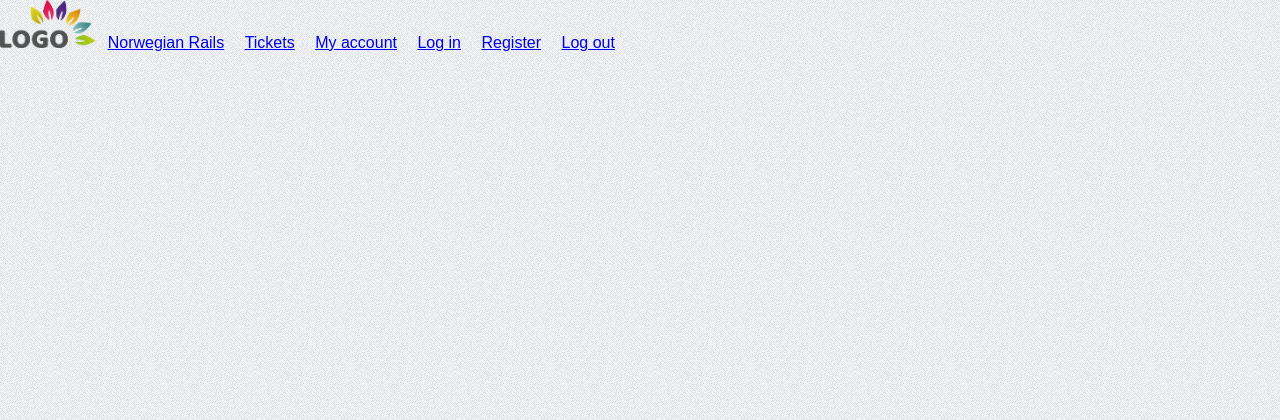
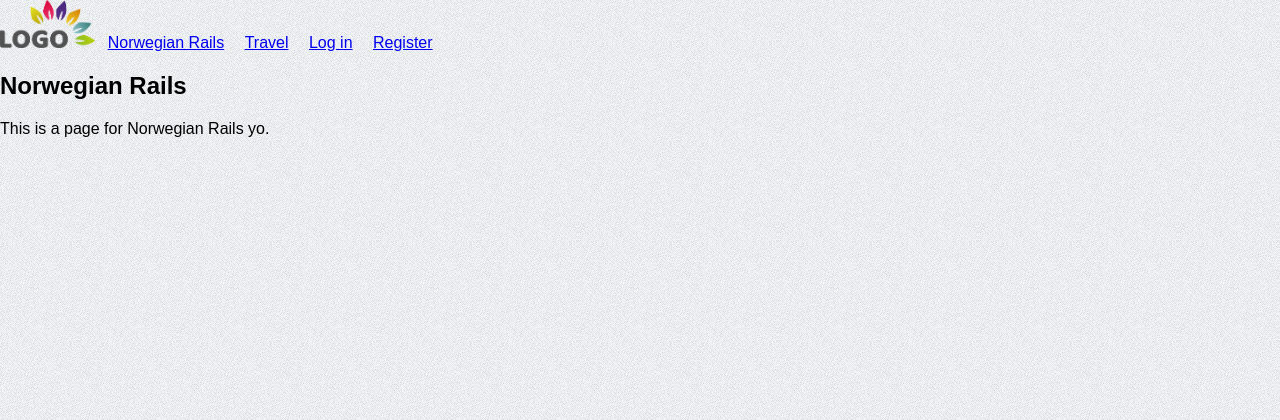
Before and after one commit to aunefyren/norwegian-rails, a PHP site: page / in a window 1280 px wide. Shown: the top 420 px of the page. Run offline with PHP 8.4, Linux system fonts and the light colour scheme; some libraries are stand-ins or nearby versions.

Commit message:
Functional login and registering
No CSS as of yet

```diff
--- a/api/objects/user.php
+++ b/api/objects/user.php
@@ -85,6 +85,7 @@ class User{
             $this->user_lastname = $row['user_lastname'];
             $this->user_email = $row['user_email'];
             $this->user_birth_date = $row['user_birth_date'];
+            $this->user_creation = $row['user_creation'];
             $this->user_password = $row['user_password'];
             $this->user_activated = $row['user_activated'];
             $this->user_enabled = $row['user_enabled'];
--- /dev/null
+++ b/api/validate_token.php
@@ -0,0 +1,66 @@
+<?php
+// required headers
+header("Access-Control-Allow-Origin: *");
+header("Content-Type: application/json; charset=UTF-8");
+header("Access-Control-Allow-Methods: POST");
+header("Access-Control-Max-Age: 3600");
+header("Access-Control-Allow-Headers: Content-Type, Access-Control-Allow-Headers, Authorization, X-Requested-With");
+
+// required to decode jwt
+include_once 'config/core.php';
+include_once 'libs/php-jwt-master/src/BeforeValidException.php';
+include_once 'libs/php-jwt-master/src/ExpiredException.php';
+include_once 'libs/php-jwt-master/src/SignatureInvalidException.php';
+include_once 'libs/php-jwt-master/src/JWT.php';
+use \Firebase\JWT\JWT;
+
+// get posted data
+$data = json_decode(file_get_contents("php://input"));
+
+// get jwt
+$jwt=isset($data->jwt) ? $data->jwt : "";
+
+if($jwt){
+
+    // if decode succeed, show user details
+    try {
+        // decode jwt
+        $decoded = JWT::decode($jwt, $key, array('HS256'));
+
+        // set response code
+        http_response_code(200);
+
+        // show user details
+        echo json_encode(array(
+            "message" => "Access granted.",
+            "error" => false,
+            "data" => $decoded->data
+        ));
+
+    }
+
+    // if decode fails, it means jwt is invalid
+    catch (Exception $e){
+
+        // set response code
+        http_response_code(401);
+
+        // tell the user access denied  & show error message
+        echo json_encode(array(
+            "message" => "Log in for access.",
+            "error" => $e->getMessage()
+        ));
+    }
+}
+
+// show error message if jwt is empty
+else{
+
+    // set response code
+    http_response_code(401);
+
+    // tell the user access denied
+    echo json_encode(array("message" => "Tilgang nektet.", "error" => "false"));
+}
+
+?>
--- a/css/custom.css
+++ b/css/custom.css
@@ -50,7 +50,6 @@ body {
     box-sizing: border-box;
     height: 100%;
     margin: auto;
-    display: inline-block;
     padding: 0.5em;
     text-align: center;
 }
--- a/index.html
+++ b/index.html
@@ -23,16 +23,16 @@
 
     <nav class="navbar">
         <div class="nav-logo">
-            <a href="./"><img style="box-sizing: border-box;height: 100%;" src="assets/logo/logo.png"></a>
+            <a href="#" onclick="loadPage();"><img style="box-sizing: border-box;height: 100%;" src="assets/logo/logo.png"></a>
         </div>
 
         <div class="navbar-items">
-            <a class="navbar-brand show" href="./">Norwegian Rails</a>
-            <a class="nav-item show" href="#" id='tickets'>Tickets</a>
-            <a class="nav-item hide" href="#" id='account'>My account</a>
-            <a class="nav-item show" href="#" id='log_in'>Log in</a>
-            <a class="nav-item show" href="#" id='register'>Register</a>
-            <a class="nav-item hide" href="#" id='log_out'>Log out</a>
+            <a class="navbar-brand show" href="#" onclick="loadPage();" id="homepage">Norwegian Rails</a>
+            <a class="nav-item show" href="#" id='tickets'>Travel</a>
+            <a class="nav-item hide" href="#" onclick="loadUser();" id='account'>My account</a>
+            <a class="nav-item show" href="#" onclick="loadLogin();" id='log_in'>Log in</a>
+            <a class="nav-item show" href="#" onclick="loadRegister();" id='register'>Register</a>
+            <a class="nav-item hide" href="#" onclick="performLogout();" id='log_out'>Log out</a>
         </div>
 
     </nav>
@@ -46,11 +46,11 @@
         <div class="col">
 
             <!-- where prompt / messages will appear -->
-
             <div id="response"></div>
 
             <!-- where main content will appear -->
-            <div id="content"></div>
+            <div id="content">
+            </div>
 
         </div>
     </div>
@@ -59,15 +59,17 @@
 <!-- /container -->
 
 <script>
-var jwt;
-showLoggedOutMenu();
-//showLoggedInMenu();
-//jwt = getCookie('jwt');
-//getLogin(jwt);
+    //Define variables for later
+    var written_email = "";
+    var login_data;
+
+    showLoggedOutMenu();
+    var jwt = getCookie('jwt-nor-rails');
+    getLogin(jwt);
 </script>
 
 <noscript>
-         <h3>This website requires JavaScript.</h3>
+    <h3>This website requires JavaScript.</h3>
 </noscript>
 
 </body>
--- a/index.js
+++ b/index.js
@@ -1,36 +1,251 @@
-function loadPage(state, result) {
-    var login_data = JSON.parse(result);
+function loadInitial(state, result) {
+    login_data = JSON.parse(result);
+
+    if(!login_data.error) {
+        showLoggedInMenu();
+    }
+
+    loadPage();
+}
+
+function loadPage() {
+    clear();
+    var html = `
+                <div class="page">
+                    <h2> Norwegian Rails </h5>
+
+                    <p>
+                        This is a page for Norwegian Rails yo.
+                    </p>
+                </div>
+    `;
+
+    document.getElementById('content').innerHTML = html;
+}
+
+function loadLogin() {
+    clear();
+    setCookie("jwt", "", 1);
+    showLoggedOutMenu();
 
     var html = `
-        <div class="card">
-            <div class="card-header">Velkommen til forsiden!</div>
-            <div class="card-body">
+    <div class="page">
+        <h2>Log in</h2>
+        <form id='login_form' action='javascript:void(0);' onsubmit="return performLogin();" method="post" enctype="multipart/form-data">
+        <div class='form-group2'>
+            <label for='user_email'>Email</label>
+            <input type='email' class='form-control' id='user_email' name='user_email' placeholder='Write your email.' value='` + written_email + `' required>
+        </div>
 
-                <div class="innhold">
-                    <h5> Krenkelsesarmeen </h5>
+        <div class='form-group2'>
+            <label for='user_password'>Password</label>
+            <input type='password' class='form-control' id='user_password' name='user_password' placeholder='Write your password.' required>
+        </div>
 
-                    <p>
-                      Dette er krenkesiden. Kun krenkere kan få tilgang til krenkesiden.
-                    </p>
+        <div class="form-group2">
+            <input type="checkbox" name="policy" id="policy" required />
+            <label for="policy">I allow this site to harvest my information.</a></label>
+        </div>
 
-                    <br>
+        <div class='form-group4'>
+            <button type='submit' id='log_in_button' class='btn btn-primary'>Log in</button>
+        </div>
 
-                    <a>
-                      <div id="banner">
-                      </div>
-                    </a>
+        </form>
+    </div>
+    `;
+    document.getElementById('content').innerHTML = html;
+}
+function performLogin(){
+    // get form data
+    var user_email = document.getElementById("user_email").value;
+    written_email = user_email;
+    var user_password = document.getElementById("user_password").value;
+    var form = {"user_email" : user_email, "user_password" : user_password};
+    var form_data = JSON.stringify(form);
 
-                </div>
+    var xhttp = new XMLHttpRequest();
+    xhttp.onreadystatechange = function() {
+        if (this.readyState == 4 && this.status == 200) {
+            if(result = JSON.parse(this.responseText)) {
+                if(result.error) {
+                    // tell the user account was updated
+                    error(result.message);
+                    var password = document.getElementById("user_password");
+                    password.value = "";
+                } else if(!result.error) {
+                    // store new jwt to coookie
+                    success(result.message);
+                    setCookie("jwt-nor-rails", result.jwt, 1);
+                    jwt = getCookie('jwt-nor-rails');
+                    getLogin(jwt);
+                }
+            } else {
+               error("Could not reach API.");
+            }
+        } else if(this.readyState == 4 && this.status !== 200) {
+            error("Could not reach API.");
+        } else {
+            info("Loading...");
+        }
+    };
+    xhttp.withCredentials = true;
+    xhttp.open("post", "api/login.php");
+    xhttp.send(form_data);
+    return false;
+}
 
-            </div>
+function performLogout() {
+    setCookie("jwt-nor-rails", "", 1);
+    location.reload();
+}
+
+function loadRegister() {
+    clear();
+    setCookie("jwt-nor-rails", "", 1);
+    showLoggedOutMenu();
+
+    var html = `
+    <div class="page">
+        <h2>Register</h2>
+        <form id='register_form' action='javascript:void(0);' onsubmit="return performRegister();" method="post" enctype="multipart/form-data">
+        <div class='form-group2'>
+            <label for='user_email'>Email</label>
+            <input type='email' class='form-control' id='user_email' name='user_email' placeholder='Write your email.' value='` + written_email + `' required>
         </div>
+
+        <div class='form-group2'>
+            <label for='user_firstname'>First name</label>
+            <input type='text' class='form-control' id='user_firstname' name='user_firstname' placeholder='Write your name.' value='' required>
+        </div>
+
+        <div class='form-group2'>
+            <label for='user_lastname'>Last name</label>
+            <input type='text' class='form-control' id='user_lastname' name='user_lastname' placeholder='Write your last name.' value='' required>
+        </div>
+
+        <div class='form-group2'>
+            <label for='user_birth_date'>Birthday</label>
+            <input type='date' class='form-control' id='user_birth_date' name='user_birth_date' placeholder='' value='' required>
+        </div>
+
+        <div class='form-group2'>
+            <label for='user_password'>Password</label>
+            <input type='password' class='form-control' id='user_password' name='user_password' placeholder='Write your password.' required>
+        </div>
+
+        <div class='form-group2'>
+            <label for='user_password_2'>Repeat password</label>
+            <input type='password' class='form-control' id='user_password_2' name='user_password_2' placeholder='Write your password again.' required>
+        </div>
+
+        <div class="form-group2">
+            <input type="checkbox" name="policy" id="policy" required />
+            <label for="policy">I allow this site to harvest my information.</a></label>
+        </div>
+
+        <div class='form-group4'>
+            <button type='submit' id='register_button' class='btn btn-primary'>Register</button>
+        </div>
+
+        </form>
+    </div>
     `;
+    document.getElementById('content').innerHTML = html;
+}
+function performRegister(){
+    // get form data
+    var user_email = document.getElementById("user_email").value;
+    var user_password = document.getElementById("user_password").value;
+    var user_password_2 = document.getElementById("user_password_2").value;
+    var form = {"user_email" : user_email, "user_password" : user_password};
+    var form_data = JSON.stringify(form);
 
-    if(state && login_data.error == "false") {
-        showLoggedInMenu();
-    } else {
-        showLoggedOutMenu();
+    if(user_password !== user_password_2) {
+        error('The passwords must match.');
+        return;
     }
 
-    $('#content').html(html);
+    var xhttp = new XMLHttpRequest();
+    xhttp.onreadystatechange = function() {
+        if (this.readyState == 4 && this.status == 200) {
+            if(result = JSON.parse(this.responseText)) {
+                if(result.error) {
+                    // tell the user account was updated
+                    error(result.message);
+                    var password = document.getElementById("user_password");
+                    password.value = "";
+                } else if(!result.error) {
+                    // store new jwt to coookie
+                    success(result.message);
+                    setCookie("jwt-nor-rails", result.jwt, 1);
+                }
+            } else {
+               error("Could not reach API.");
+            }
+
+        } else if(this.readyState == 4 && this.status !== 200) {
+            error("Could not reach API.");
+        } else {
+            info("Loading...");
+        }
+    };
+    xhttp.withCredentials = true;
+    xhttp.open("post", "api/create_user.php");
+    xhttp.send(form_data);
+    return false;
 }
+
+function loadUser() {
+    clear();
+
+    if(login_data.error) {
+        error(login_data.message);
+        return;
+    }
+
+    var user_creation = login_data.data.user_creation.split(' ');
+
+    var html = `
+    <div class="page">
+        <h2>Register</h2>
+        <form id='register_form' action='javascript:void(0);' onsubmit="return performRegister();" method="post" enctype="multipart/form-data">
+        <div class='form-group2'>
+            <label for='user_email'>Email</label>
+            <input type="text" class="form-control" id="user_email" name="user_email" value="` + login_data.data.user_email + `" readonly>
+        </div>
+
+        <div class='form-group2'>
+            <label for='user_firstname'>First name</label>
+            <input type='text' class='form-control' id='user_firstname' name='user_firstname' value='` + login_data.data.user_firstname + `' readonly>
+        </div>
+
+        <div class='form-group2'>
+            <label for='user_lastname'>Last name</label>
+            <input type='text' class='form-control' id='user_lastname' name='user_lastname' value='` + login_data.data.user_lastname + `' readonly>
+        </div>
+
+        <div class='form-group2'>
+            <label for='user_birth_date'>Birthday</label>
+            <input type='date' class='form-control' id='user_birth_date' name='user_birth_date' value='` + login_data.data.user_birth_date + `' readonly>
+        </div>
+
+        <div class='form-group2'>
+            <label for='user_creation'>User since</label>
+            <input type='date' class='form-control' id='user_creation' name='user_creation' value='` + user_creation[0] + `' readonly>
+        </div>
+
+        <div class='form-group2'>
+            <label for='user_password'>Password</label>
+            <input type='password' class='form-control' id='user_password' name='user_password' placeholder='Write your password.' required>
+        </div>
+
+        <div class='form-group4'>
+            <button type='submit' id='register_button' class='btn btn-primary'>Save changes</button>
+        </div>
+
+        </form>
+    </div>
+    `;
+    document.getElementById('content').innerHTML = html;
+}
```
Also changed, not shown: functions.js (+21 -2 lines).
